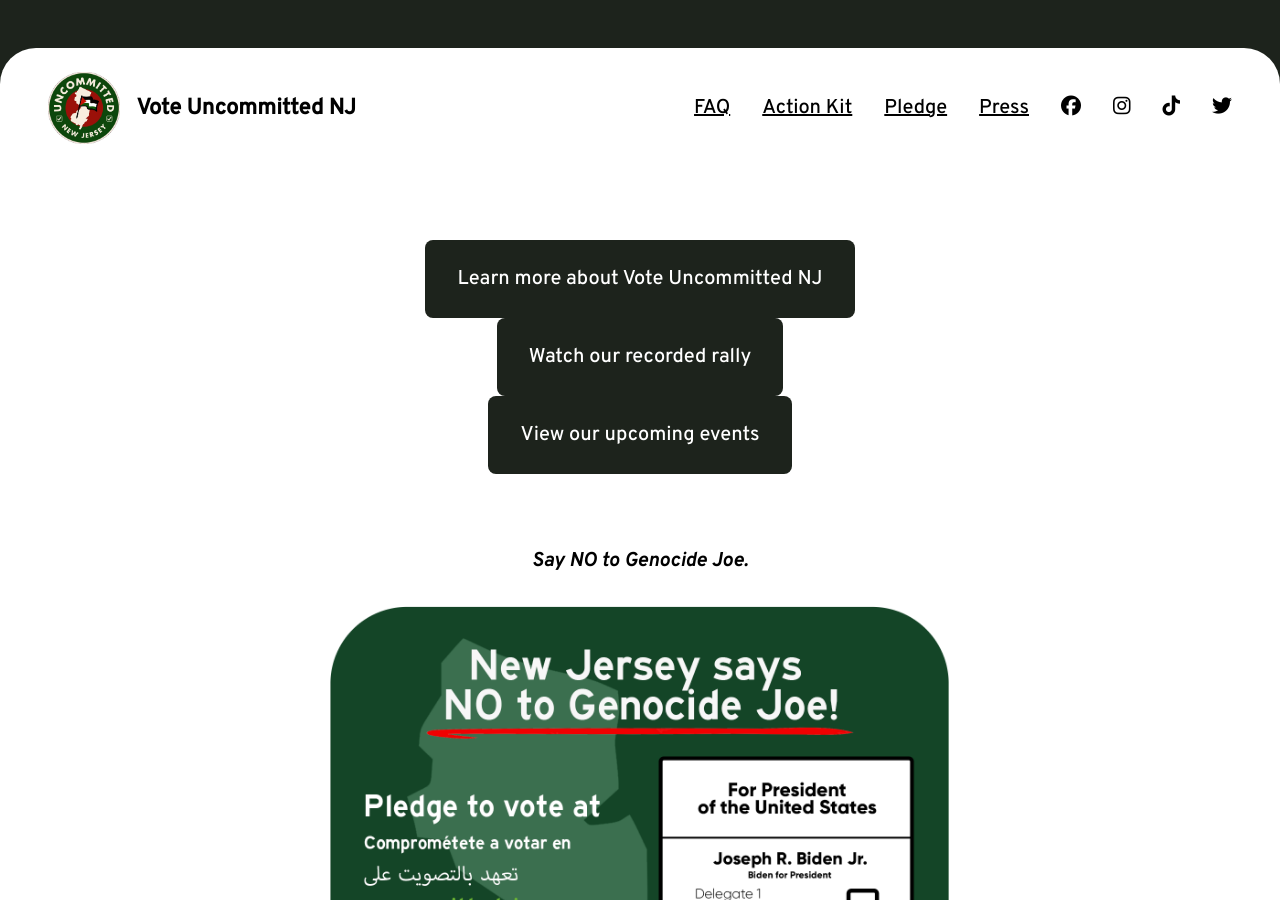
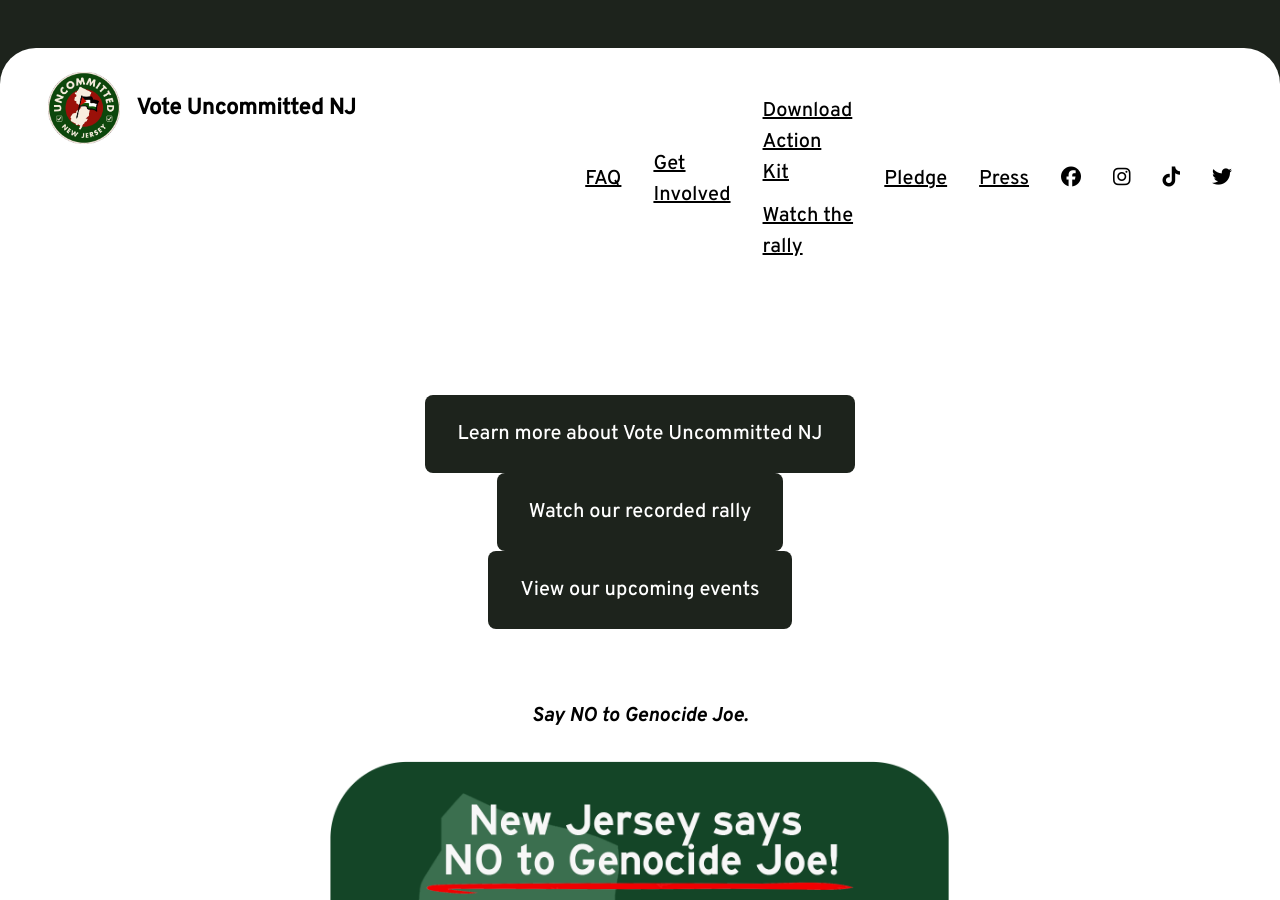
Before and after one commit to dsa-ntc/uncommittednj.org, a Jekyll site: the page built from index.html, in a window 1280 px wide and 900 px high. Built offline with Jekyll 4.4.1, drawn with Linux system fonts in a browser that asks for light colours; nearby versions of some CDN libraries; a script that is not in the unit is left out; comment, search, counter and statistics services are not loaded; some of the changed text lies outside the part shown.

Commit message:
Update nav-list-items.html
added submenu

```diff
--- a/_includes/nav-list-items.html
+++ b/_includes/nav-list-items.html
@@ -1,5 +1,9 @@
 <li class="nav-item"><a href="/faq">FAQ</a></li>
-<li class="nav-item"><a href="/action/">Action Kit</a></li>
+<li class="nav-item"><a href="/#">Get Involved</a></li>
+<ul>
+        <li class="nav-item"><a href="/action">Download Action Kit</a></li>
+        <li class="nav-item"><a href="/rally">Watch the rally</a></li>
+</ul>
 <li class="nav-item"><a href="/pledge/">Pledge</a></li>
 <li class="nav-item"><a href="/press-coverage">Press</a></li>
 <br>
```
